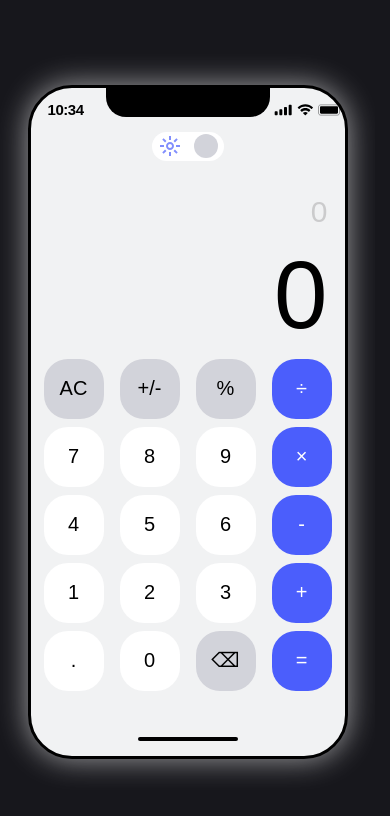
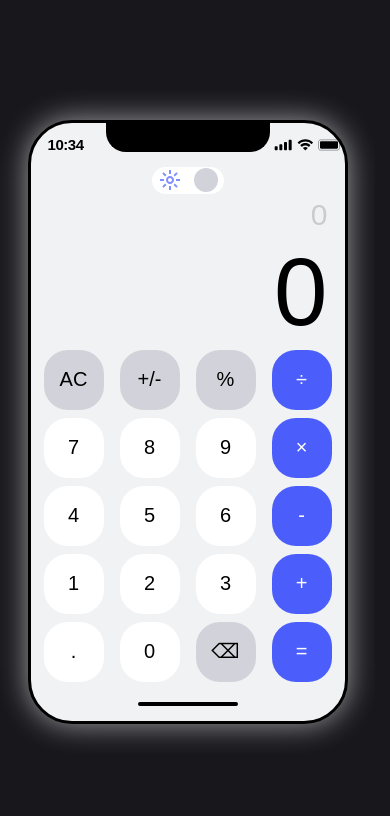
Before and after one commit to SergioMartinov31/Calculator-App, a website built with Vite: page index.html in a window 390 px wide. Built offline with nearby package versions, Linux system fonts and the light colour scheme; files whose address does not match are found by name.

Commit message:
Add mobile  adaptiv

```diff
--- a/src/styles/components/_phone.scss
+++ b/src/styles/components/_phone.scss
@@ -181,11 +181,11 @@ body.dark .phone-header__icon-dark{
     height: auto;
 
     &-screen {
-      gap: 30px;
-      height: 590px;
+      gap: 0px;
+      height: 520px;
       .calculation {
         width: 280px; // уменьшаем ширину области с цифрами и результатом
-
+        gap: 10px;
 
         &__result {
           font-size: 20px; // подгоняем размер шрифта результата
```
